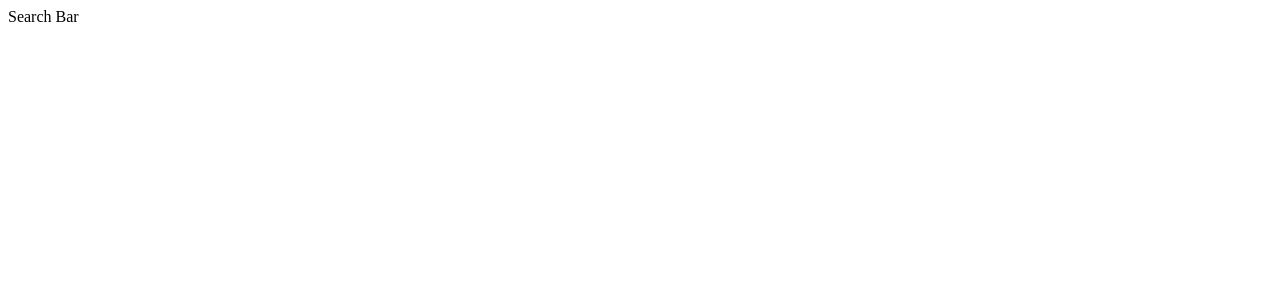
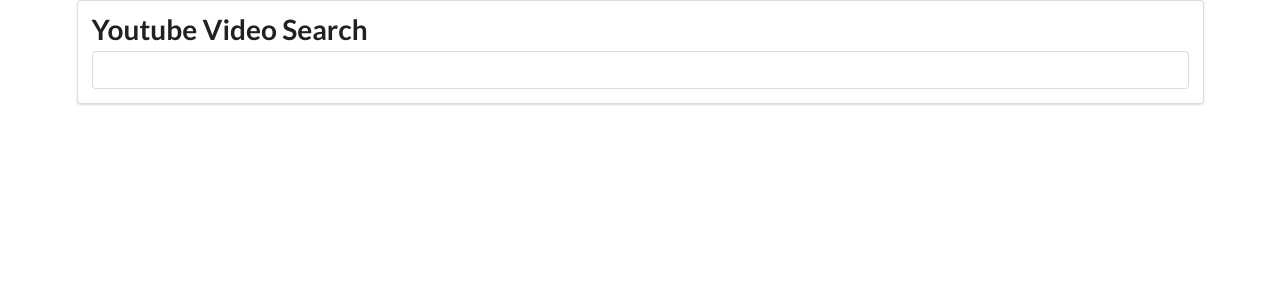
Before and after one commit to alphadzingina/videos, a React (Create React App) app: page / in a window 1280 px wide. Shown: the top 300 px of the page. Built offline with nearby package versions, Linux system fonts and the light colour scheme.

Commit message:
install axios and configure api

```diff
--- a/package.json
+++ b/package.json
@@ -6,6 +6,7 @@
     "@testing-library/jest-dom": "^4.2.4",
     "@testing-library/react": "^9.5.0",
     "@testing-library/user-event": "^7.2.1",
+    "axios": "^0.19.2",
     "react": "^16.13.1",
     "react-dom": "^16.13.1",
     "react-scripts": "3.4.1"
--- a/public/index.html
+++ b/public/index.html
@@ -10,6 +10,7 @@
       content="Web site created using create-react-app"
     />
     <link rel="apple-touch-icon" href="%PUBLIC_URL%/logo192.png" />
+    <link rel="stylesheet" href="https://cdnjs.cloudflare.com/ajax/libs/semantic-ui/2.4.1/semantic.min.css" />
     <!--
       manifest.json provides metadata used when your web app is installed on a
       user's mobile device or desktop. See https://developers.google.com/web/fundamentals/web-app-manifest/
--- a/src/components/App.js
+++ b/src/components/App.js
@@ -4,7 +4,7 @@
 class App extends React.Component {
     render() {
         return(
-            <div>
+            <div className="ui container">
                 <SearchBar />
             </div>
         );
--- a/src/components/SearchBar.js
+++ b/src/components/SearchBar.js
@@ -1,9 +1,30 @@
 import React from 'react';
 
 class SearchBar extends React.Component {
+    state = { searchTerm: '' };
+
+    onInputChange = (event) => {
+        this.setState( {searchTerm: event.target.value} );
+    };
+
+    onFormSubmit =(event) => {
+        event.preventDefault();
+    }
+
     render() {
         return (
-            <div>Search Bar</div>
+            <div className="search-bar ui segment">
+                <form onSubmit={this.onFormSubmit} className="ui form">
+                    <div className="field">
+                        <label><h1 className="ui header">Youtube Video Search</h1></label>
+                        <input
+                            type="text"
+                            value={this.state.searchTerm}
+                            onChange={this.onInputChange}
+                        />
+                    </div>
+                </form>
+            </div>
         );
     }
 }
```
Also changed, not shown: src/apis/youtube.js (added, +12 -0 lines), 1 other file (tests, documents, lock files or other folders).
